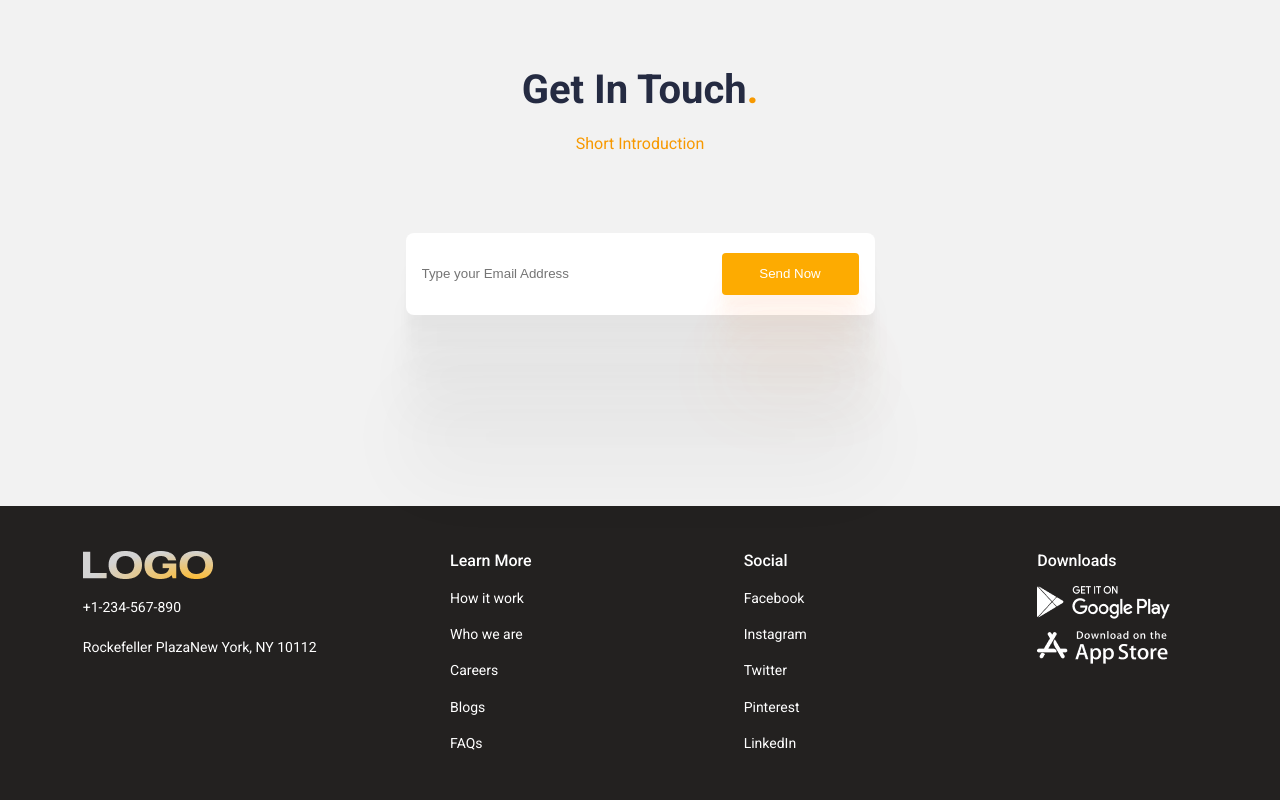
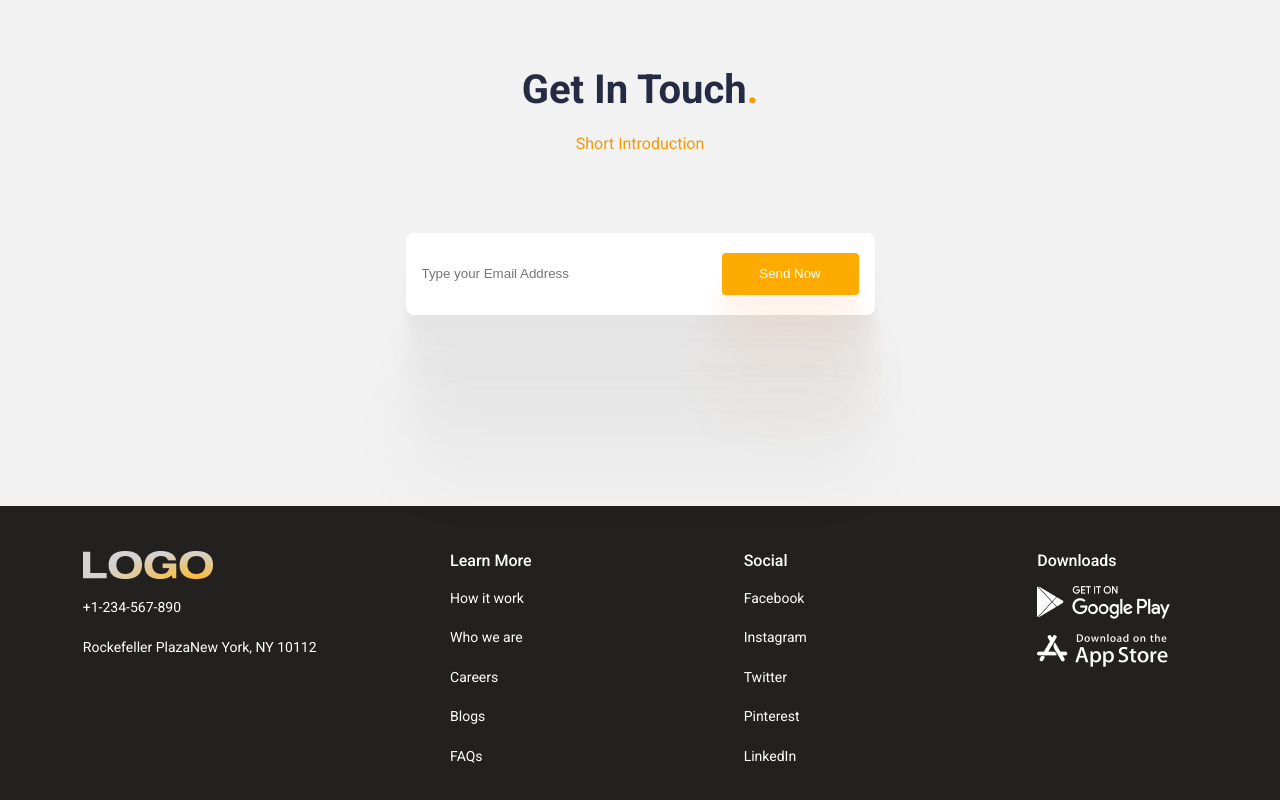
Before and after one commit to rahulsreekumar81/NextJs-Website-CSS, a Next.js app: page / in a window 1280 px wide. Shown: the part 3589-4389 px from the top of the page. Built offline with nearby package versions, Linux system fonts and the light colour scheme.

Commit message:
💄 : Updated gap and logo styles

```diff
--- a/styles/Footer.module.css
+++ b/styles/Footer.module.css
@@ -28,6 +28,9 @@
   gap: 1rem;
   margin-top: 1.56rem;
 }
+.logo {
+  aspect-ratio: 16/9;
+}
 .footerList {
   color: #ffff;
   font-size: var(--fs-400);
@@ -35,7 +38,7 @@
   line-height: 24px;
   display: flex;
   flex-direction: column;
-  gap: 0.775rem;
+  gap: 0.975rem;
 }
 .listTitle {
   color: #ffff;
@@ -49,3 +52,8 @@
   font-weight: var(--fw-regular);
   line-height: 24px;
 }
+
+.footerList a:hover {
+  color: rgba(156, 136, 136, 0.818);
+  transition: ease-in-out;
+}
```
